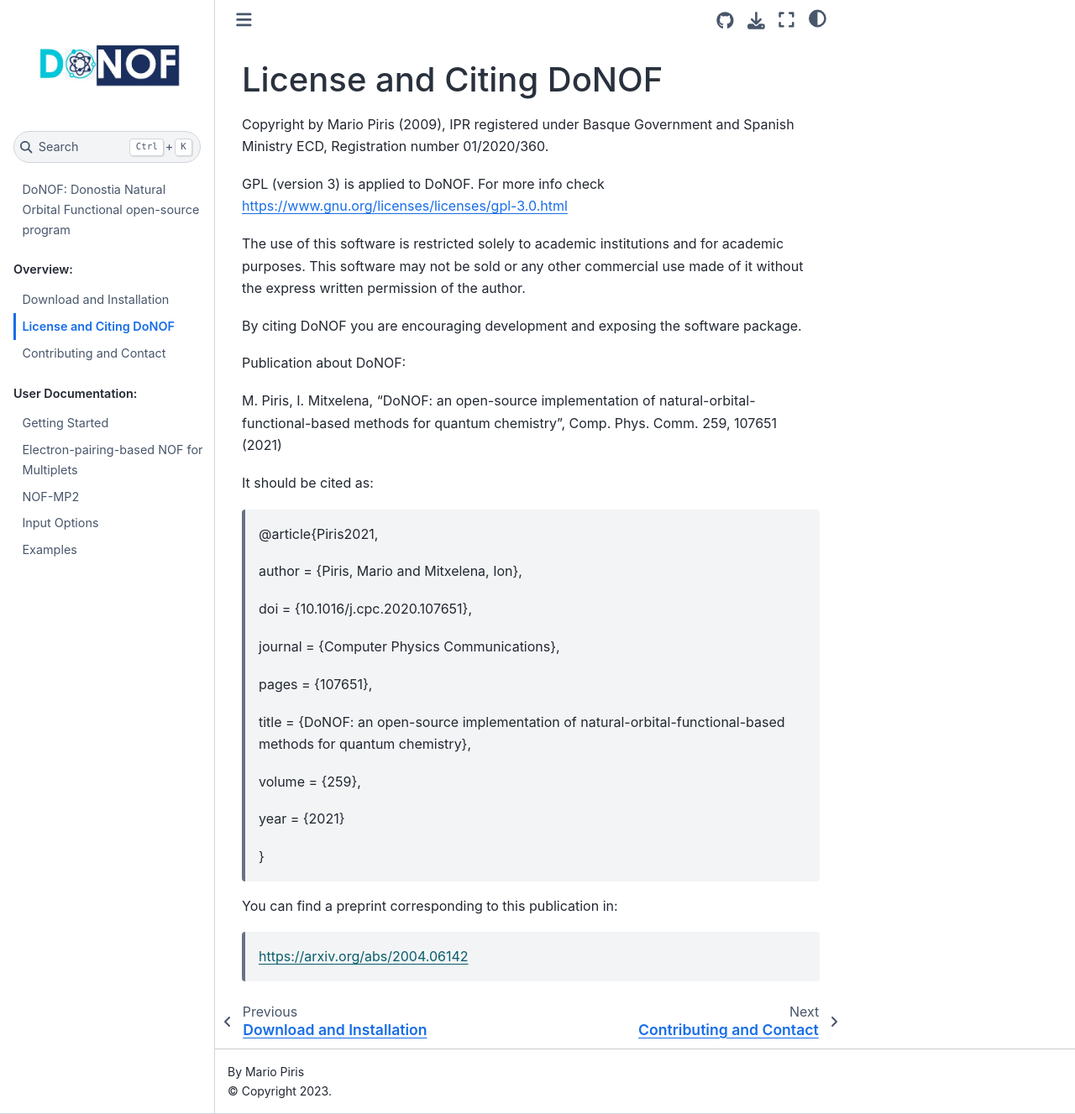
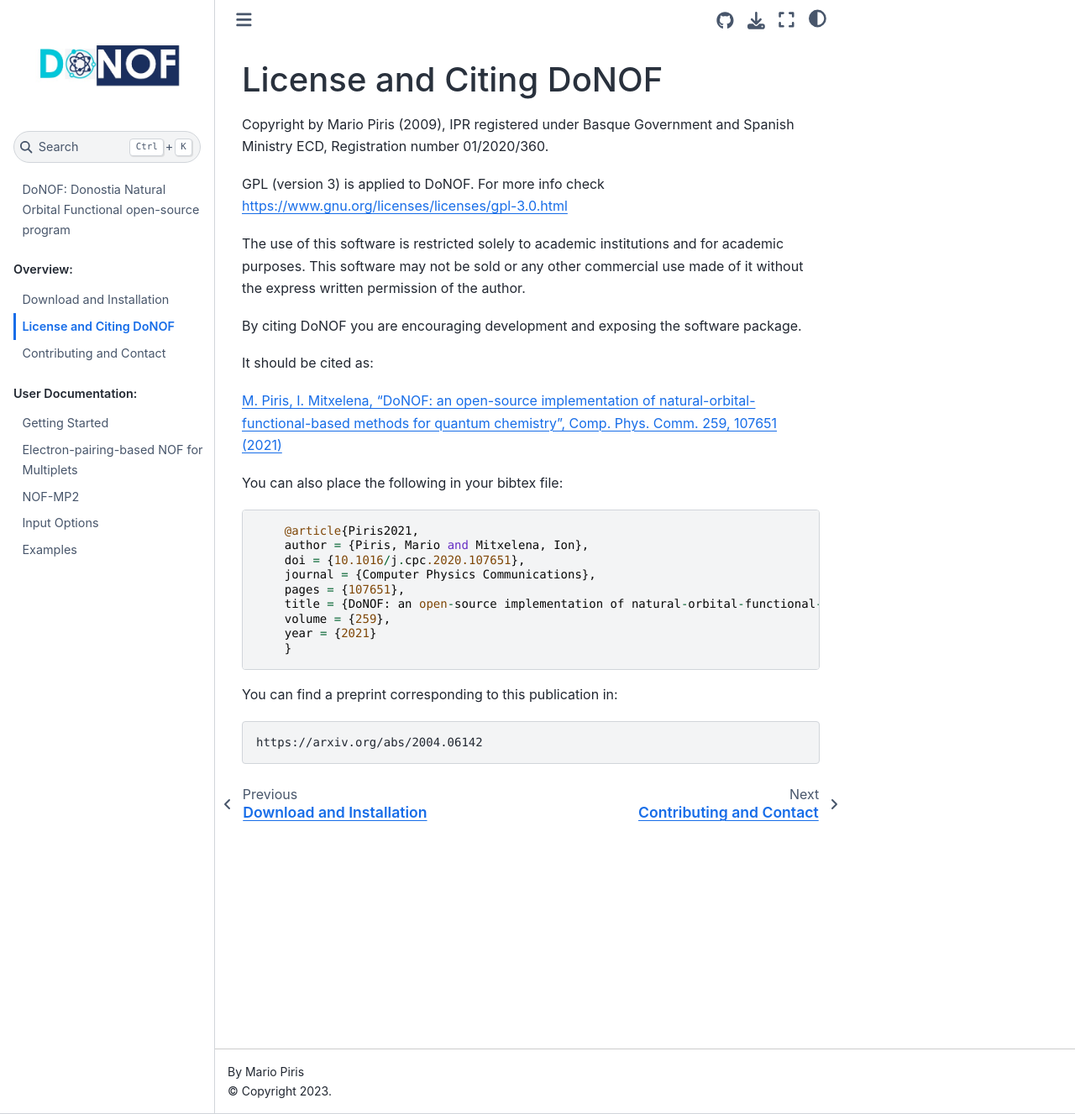
Before and after one commit to DoNOF/DoNOF-Documentation, a Jupyter Book: the page built from docs/License.md, in a window 1280 px wide and 1327 px high. Shown: the whole window at 84% size. Built offline with Jupyter Book 1.0.4 settings and Sphinx 7.4.7 and the Sphinx Book theme 1.1.4, drawn with Linux system fonts in a browser that asks for light colours.

Commit message:
Update and rename License.rst to License.md

```diff
--- a/docs/License.rst
+++ b/docs/License.md
@@ -1,6 +1,4 @@
-########################
-License and Citing DoNOF
-########################
+# License and Citing DoNOF
 
 Copyright by Mario Piris (2009),
 IPR registered under Basque Government and Spanish Ministry ECD,
@@ -15,31 +13,24 @@
 
 By citing DoNOF you are encouraging development and exposing the software package.
 
-Publication about DoNOF:
-
-M. Piris, I. Mitxelena,
-“DoNOF: an open-source implementation of natural-orbital-functional-based methods for quantum chemistry”,
-Comp. Phys. Comm. 259, 107651 (2021)
-
 It should be cited as:
 
+[M. Piris, I. Mitxelena,
+“DoNOF: an open-source implementation of natural-orbital-functional-based methods for quantum chemistry”,
+Comp. Phys. Comm. 259, 107651 (2021)](https://www.sciencedirect.com/science/article/pii/S0010465520303167)
+
+You can also place the following in your bibtex file:
+~~~
     @article{Piris2021,
-
     author = {Piris, Mario and Mitxelena, Ion},
-
     doi = {10.1016/j.cpc.2020.107651},
-
     journal = {Computer Physics Communications},
-
     pages = {107651},
-
     title = {DoNOF: an open-source implementation of natural-orbital-functional-based methods for quantum chemistry},
-
     volume = {259},
-
     year = {2021}
-
     }
+~~~
 
 You can find a preprint corresponding to this publication in:
 
```
